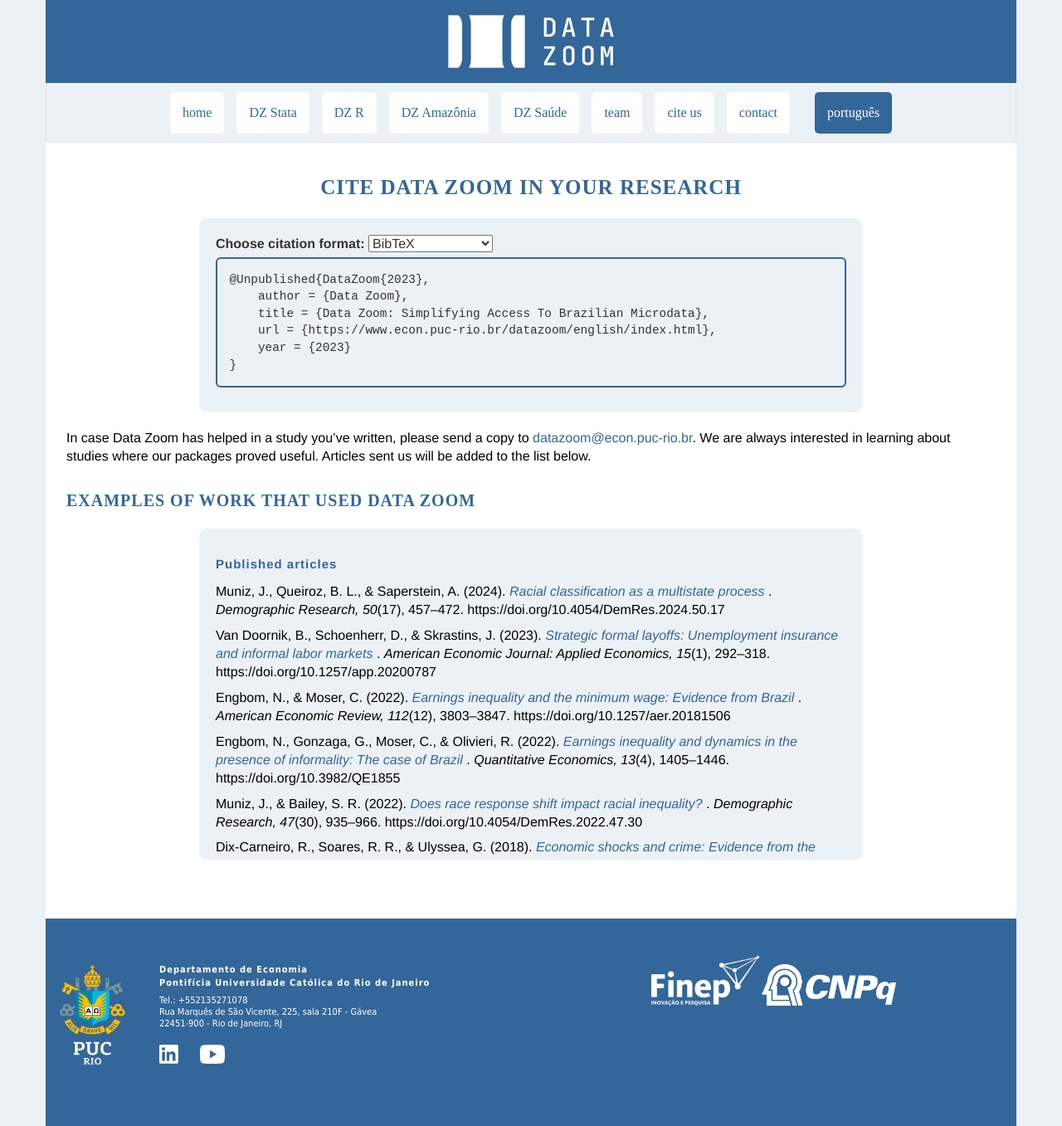
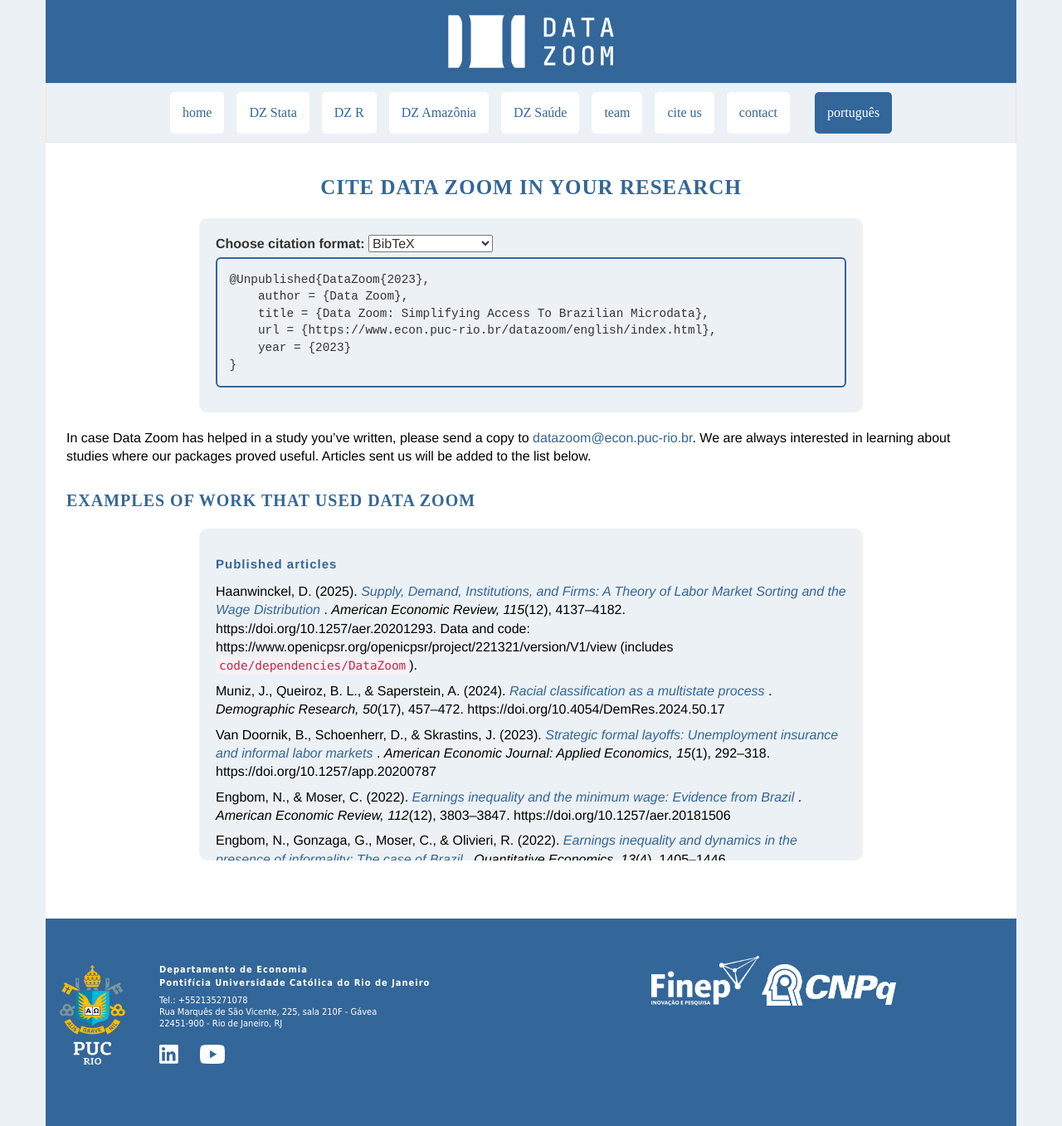
Before and after one commit to datazoompuc/datazoompuc.github.io, a Jekyll site: the page built from en/citacao.md, in a window 1280 px wide. Shown: the whole page at 83% size. Built offline with Jekyll 4.4.1, drawn with Linux system fonts in a browser that asks for light colours; nearby versions of some CDN libraries; some web fonts are replaced.

Commit message:
Adiciona e atualiza papers que citaram o data zoom na pagina do site oficial
Adiciona paper de Haanwinckel, publicado na AER, e working paper de Zarate, na SSRN.

Alem disso, atualiza as referencias dos papers de Ruhe e Corbellini.

```diff
--- a/_data/citacoes.yml
+++ b/_data/citacoes.yml
@@ -1,4 +1,9 @@
 published:
+  - author_date: "Haanwinckel, D. (2025)."
+    link: "https://www.aeaweb.org/articles?id=10.1257/aer.20201293"
+    title: "Supply, Demand, Institutions, and Firms: A Theory of Labor Market Sorting and the Wage Distribution"
+    remainder: "<em>American Economic Review, 115</em>(12), 4137–4182. https://doi.org/10.1257/aer.20201293. Data and code: https://www.openicpsr.org/openicpsr/project/221321/version/V1/view (includes <code>code/dependencies/DataZoom</code>)."
+
   - author_date: "Muniz, J., Queiroz, B. L., & Saperstein, A. (2024)."
     link: "https://www.demographic-research.org/articles/volume/50/17"
     title: "Racial classification as a multistate process"
@@ -29,15 +34,20 @@
     title: "Economic shocks and crime: Evidence from the Brazilian trade liberalization"
     remainder: "<em>American Economic Journal: Applied Economics, 10</em>(4), 158–195. https://doi.org/10.1257/app.20170080"
 unpublished:
-  - author_date: "Ruhe, A. P. (2025)."
-    link: "https://anapaularuhe.github.io/LatestVersions/Draft%20-%20Labor%20markets%20dynamics%20with%20an%20informal%20sector.pdf"
-    title: "Labor market dynamics with an informal sector"
-    remainder: "Unpublished manuscript."
+  - author_date: "Ruhe, A. P. (2026)."
+    link: "https://anapaularuhe.github.io/LatestVersions/Draft%20-%20Informality,%20heterogeneity,%20and%20the%20business%20cycle.pdf"
+    title: "Informality, Heterogeneity, and the Business Cycle"
+    remainder: "Job Market Paper. Unpublished manuscript."
 
-  - author_date: "Corbellini, N. (2024)."
-    link: "https://nicolacorbellini.github.io/assets/Job_Market_Paper.pdf"
-    title: "The effects of tax enforcement on the firm size distribution and aggregate productivity"
-    remainder: "Unpublished manuscript."
+  - author_date: "Zarate, P. (2025)."
+    link: "https://papers.ssrn.com/sol3/papers.cfm?abstract_id=5360652"
+    title: "Remote Work and Child Penalties"
+    remainder: "Working paper (Reject & Resubmit, <em>Journal of Human Resources</em>). https://doi.org/10.2139/ssrn.5360652"
+
+  - author_date: "Corbellini, N. (2025)."
+    link: "https://papers.ssrn.com/sol3/papers.cfm?abstract_id=5436436"
+    title: "The Effects of Tax Enforcement on Average Firm Size and Aggregate Productivity"
+    remainder: "Working paper. https://doi.org/10.2139/ssrn.5436436"
 
   - author_date: "Oviedo, A. F. P., & Araújo, V. S. (2022)."
     link: "https://www.socioambiental.org/sites/default/files/noticias-e-posts/2022-10/Garimpo_final_IPS_2021.pdf"
```
